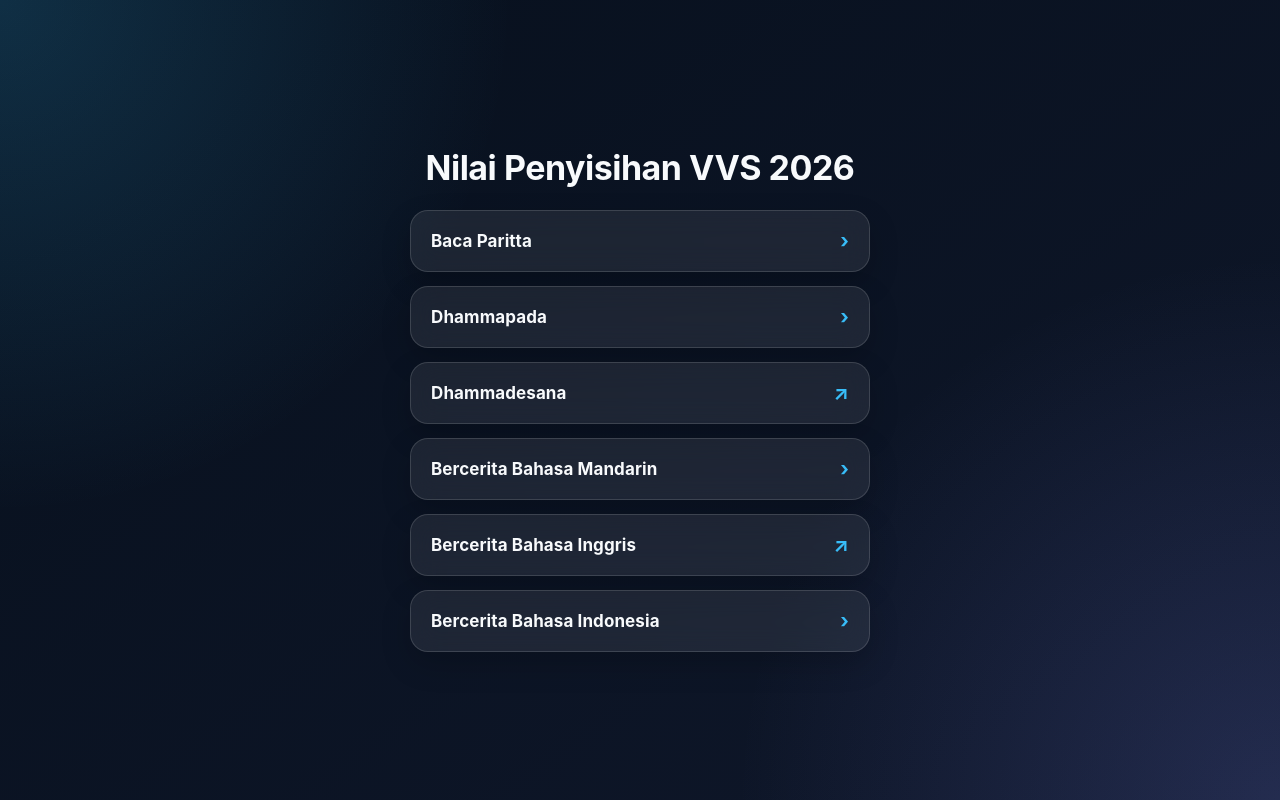
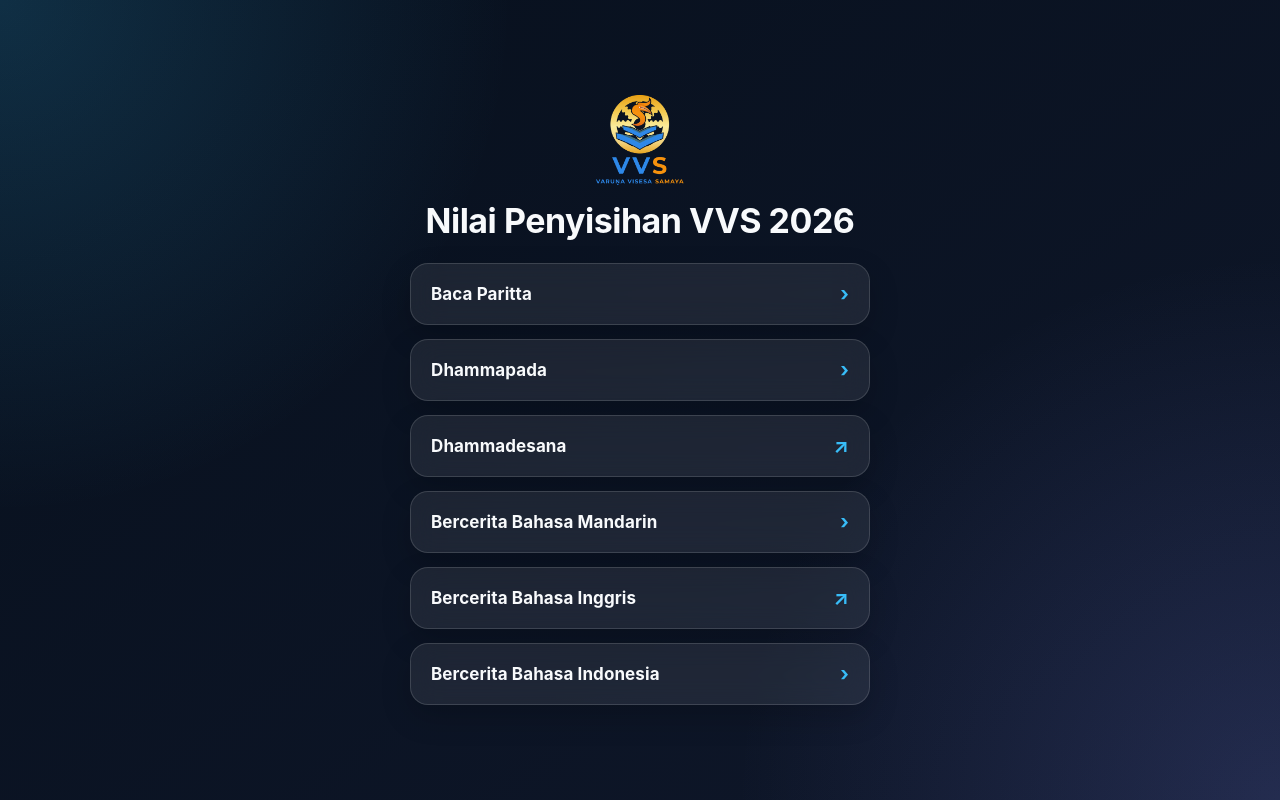
Before and after one commit to agungmahendra15/vvs2026, a plain HTML site: page index.html in a window 1280 px wide. Drawn offline with Linux system fonts and the light colour scheme.

Commit message:
Update index.html

```diff
--- a/index.html
+++ b/index.html
@@ -45,6 +45,16 @@
     main {
       width: min(100%, 460px);
     }
+
+    .logo {
+  display: block;
+  width: 90px;
+  height: 90px;
+  object-fit: contain;
+  margin: 0 auto 16px;
+}
+
+
 
     h1 {
       margin: 0 0 22px;
@@ -157,6 +167,7 @@
 </head>
 <body>
   <main>
+    <img src="logo.png" alt="Logo VVS 2026" class="logo">
     <h1>Nilai Penyisihan VVS 2026</h1>
     <div class="menu">
       <div class="group">
```
